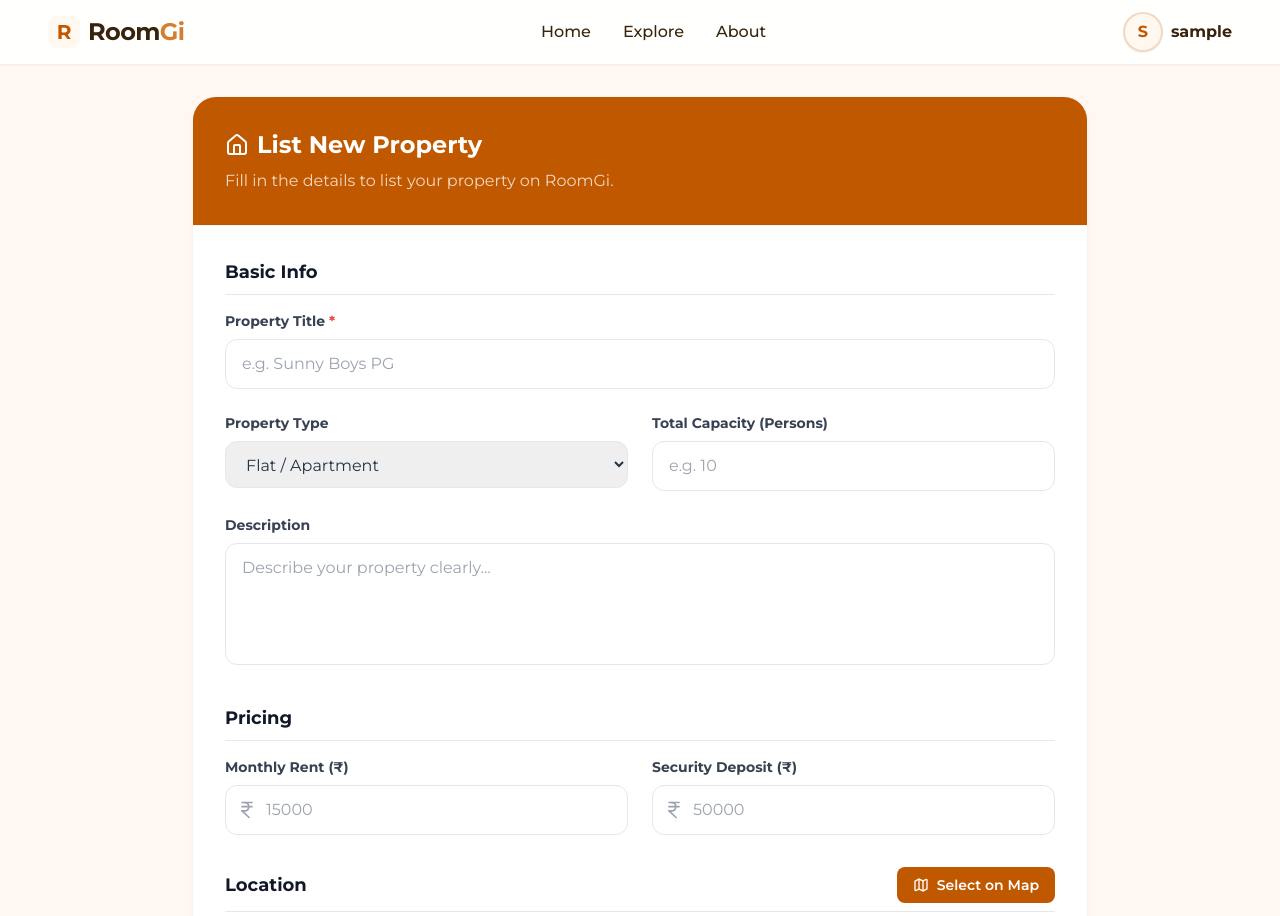
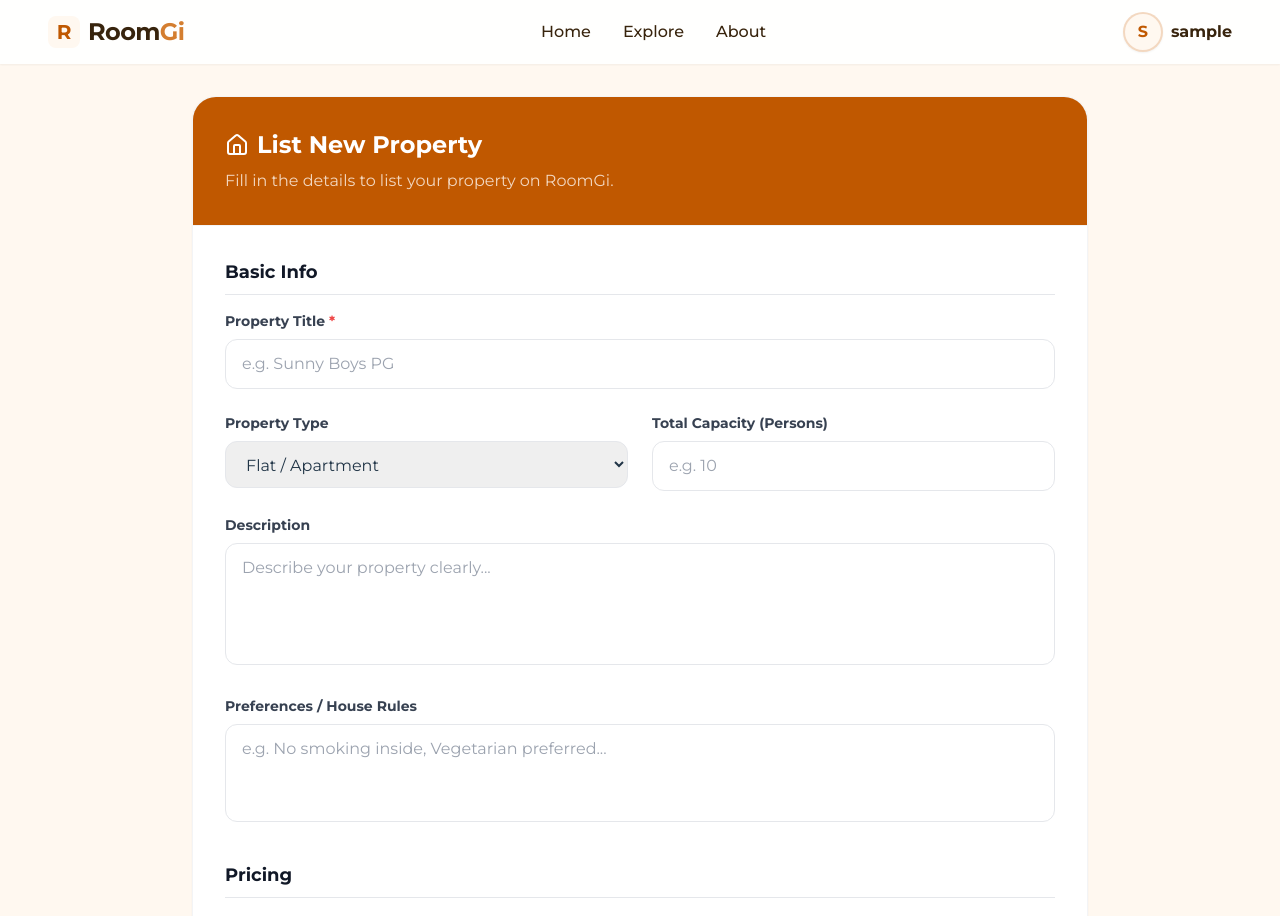
Before and after one commit to utkarsh636-developer/roomgi-hackathon, a React (Vite) app in the folder frontend/: page /add-property in a window 1280 px wide. Shown: the top 916 px of the page. Built offline with nearby package versions, Linux system fonts and the light colour scheme; no server answers; sample sign-in values are in the browser's storage; a web font is replaced by a local one.

Commit message:
fix: improved the preference field and added

```diff
--- a/frontend/src/components/AddPropertyPage.jsx
+++ b/frontend/src/components/AddPropertyPage.jsx
@@ -38,6 +38,7 @@ const AddPropertyPage = () => {
         securityDeposit: '',
         capacity: '',
         description: '',
+        preferences: '',
         amenities: []
     });
 
@@ -61,6 +62,7 @@ const AddPropertyPage = () => {
                         securityDeposit: property.securityDeposit,
                         capacity: property.capacity.total,
                         description: property.description,
+                        preferences: property.preferences || '',
                         amenities: property.amenities || []
                     });
 
@@ -132,6 +134,7 @@ const AddPropertyPage = () => {
             data.append('title', formData.title);
             data.append('type', formData.type);
             data.append('description', formData.description);
+            data.append('preferences', formData.preferences);
             data.append('rent', formData.rent);
             data.append('securityDeposit', formData.securityDeposit);
 
@@ -264,6 +267,17 @@ const AddPropertyPage = () => {
                                     rows="4"
                                     className="w-full px-4 py-3 rounded-xl border border-gray-200 focus:ring-2 focus:ring-brand-primary/20 focus:border-brand-primary outline-none transition-all resize-none"
                                     required
+                                />
+                            </div>
+                            <div className="mt-6">
+                                <label className="block text-sm font-bold text-gray-700 mb-2">Preferences / House Rules</label>
+                                <textarea
+                                    name="preferences"
+                                    value={formData.preferences}
+                                    onChange={handleInputChange}
+                                    placeholder="e.g. No smoking inside, Vegetarian preferred..."
+                                    rows="3"
+                                    className="w-full px-4 py-3 rounded-xl border border-gray-200 focus:ring-2 focus:ring-brand-primary/20 focus:border-brand-primary outline-none transition-all resize-none"
                                 />
                             </div>
                         </section>
--- a/frontend/src/components/PropertyDetailsPage.jsx
+++ b/frontend/src/components/PropertyDetailsPage.jsx
@@ -127,8 +127,8 @@ const PropertyDetailsPage = () => {
     const highlights = [
         { label: 'Type', value: property.type },
         { label: 'Capacity', value: `${property.capacity?.total || 'N/A'} Person(s)` },
-        { label: 'Preference', value: property.preferences || 'Any' },
-        { label: 'City', value: property.location?.city }
+        { label: 'City', value: property.location?.city },
+        { label: 'State', value: property.location?.state }
     ];
 
     return (
@@ -269,6 +269,16 @@ const PropertyDetailsPage = () => {
                                 )}
                             </div>
 
+                            {/* Preferences / House Rules */}
+                            {property.preferences && (
+                                <div className="bg-white p-8 rounded-3xl shadow-sm border border-gray-100">
+                                    <h3 className="text-xl font-bold text-gray-900 mb-4">House Rules & Preferences</h3>
+                                    <p className="text-gray-600 leading-relaxed whitespace-pre-line">
+                                        {property.preferences}
+                                    </p>
+                                </div>
+                            )}
+
                             {/* Reviews Section */}
                             <ReviewSection propertyId={id} />
 
```
